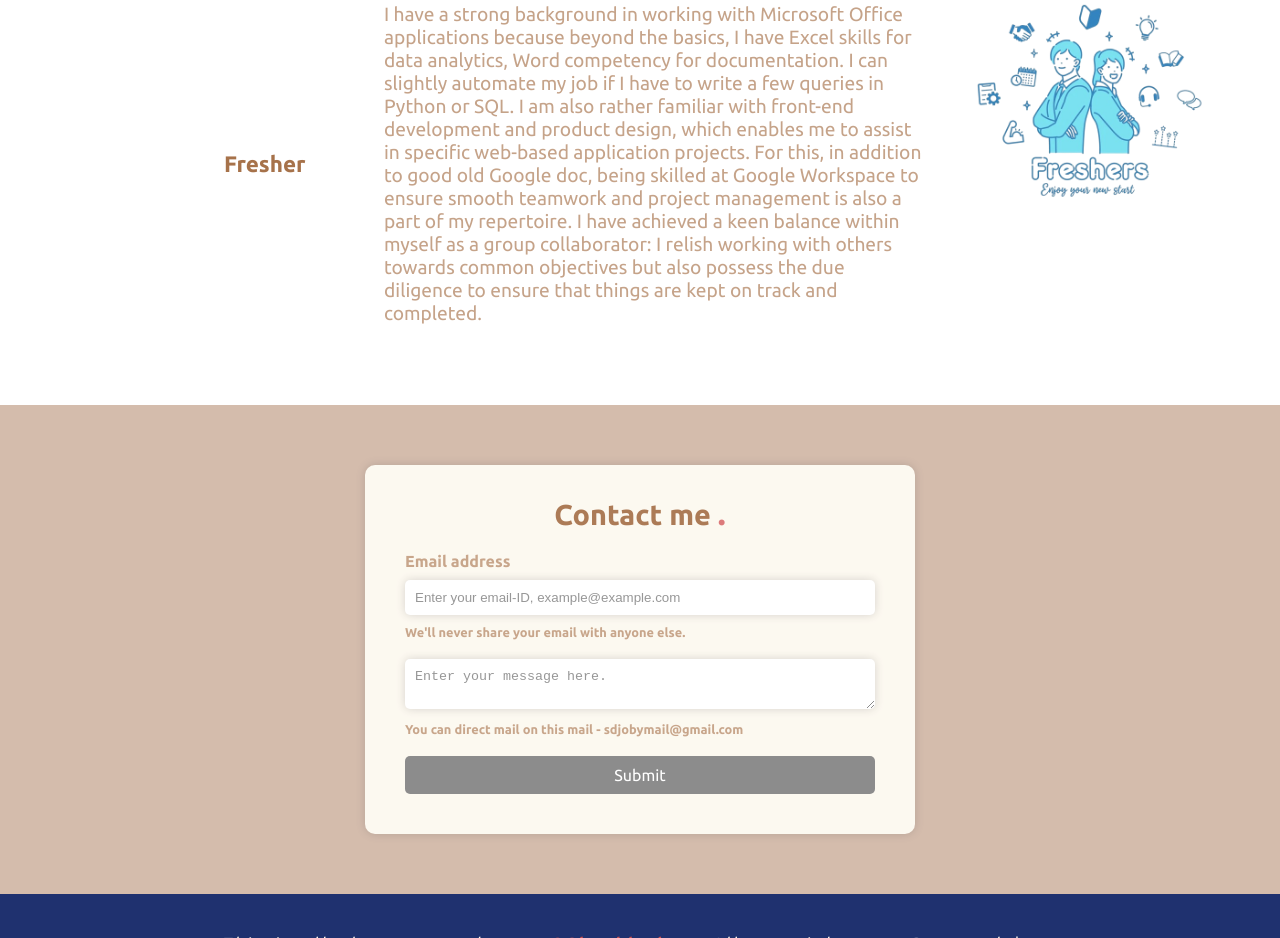
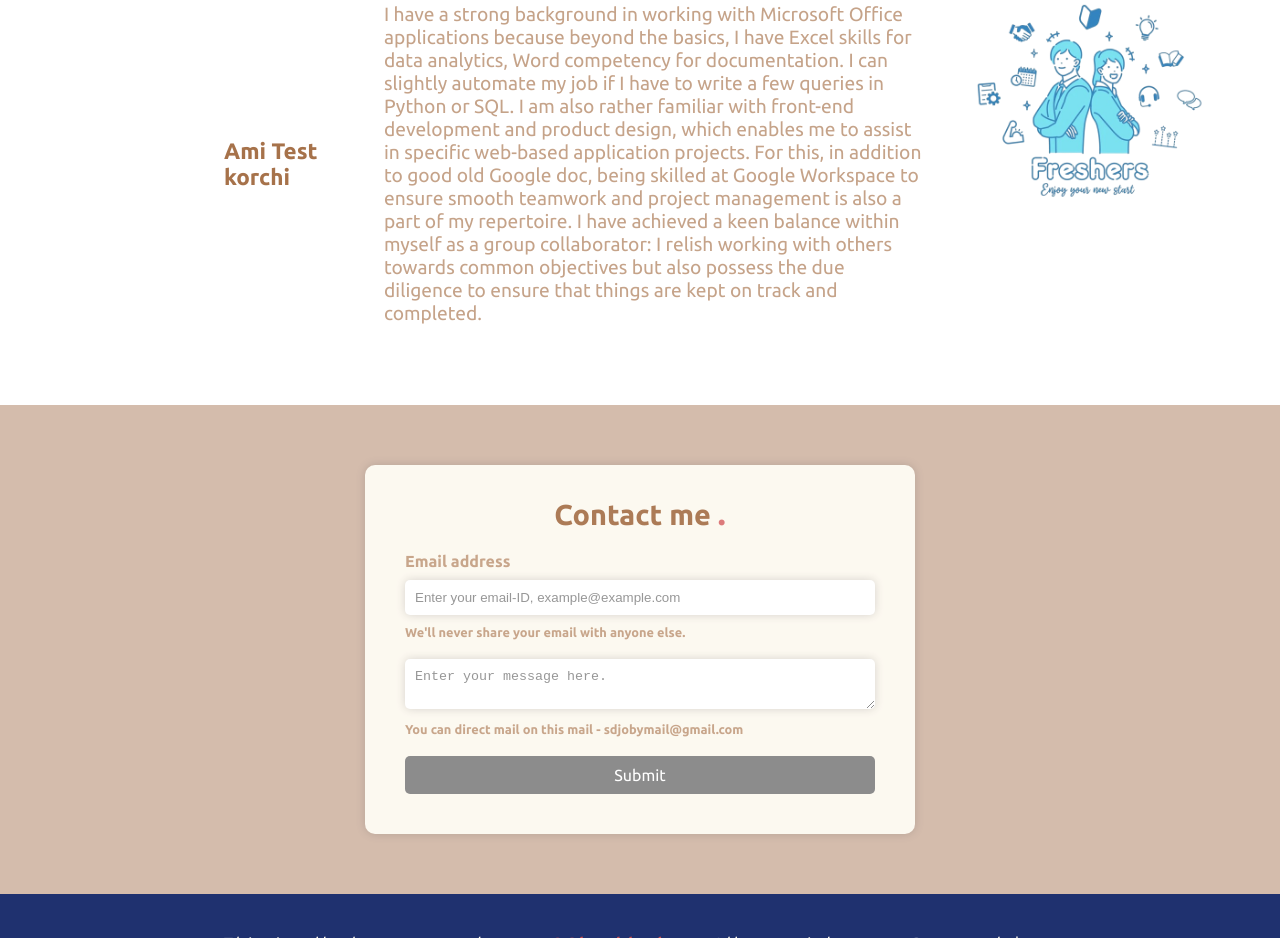
Before and after one commit to skd04/Shankhadeep-Workspace, a plain HTML site: page index.html in a window 1280 px wide. Shown: the part 1471-2409 px from the top of the page. Drawn offline with Linux system fonts and the light colour scheme.

Commit message:
Update index.html

```diff
--- a/index.html
+++ b/index.html
@@ -90,7 +90,7 @@
       <div class="experiences">
         <div class="exp">
           <div class="exp-head">
-            <h3>Fresher</h3>
+            <h3>Ami Test korchi</h3>
             <!-- <h5>2021-2022</h5> -->
           </div>
           <div class="exp-text">
```
